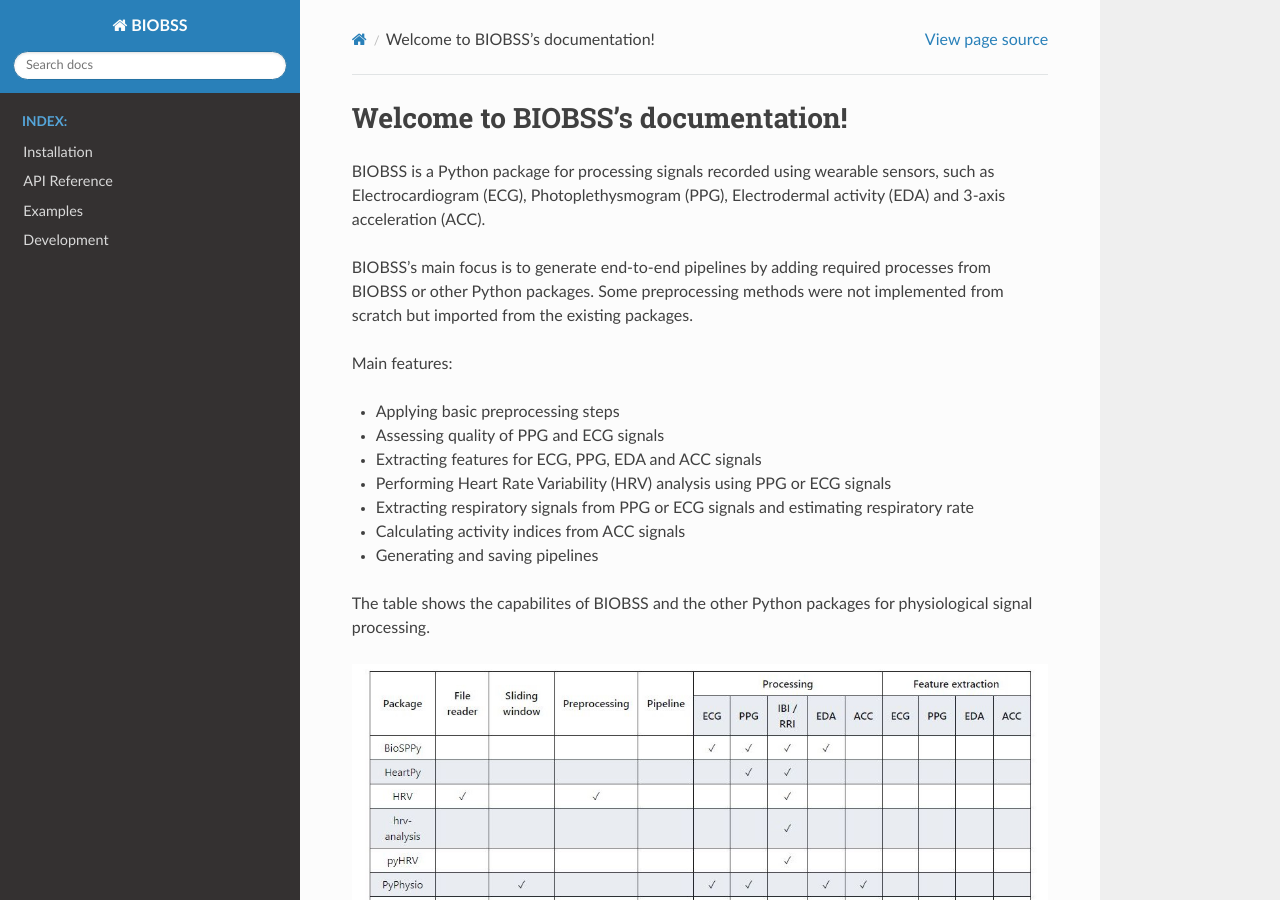
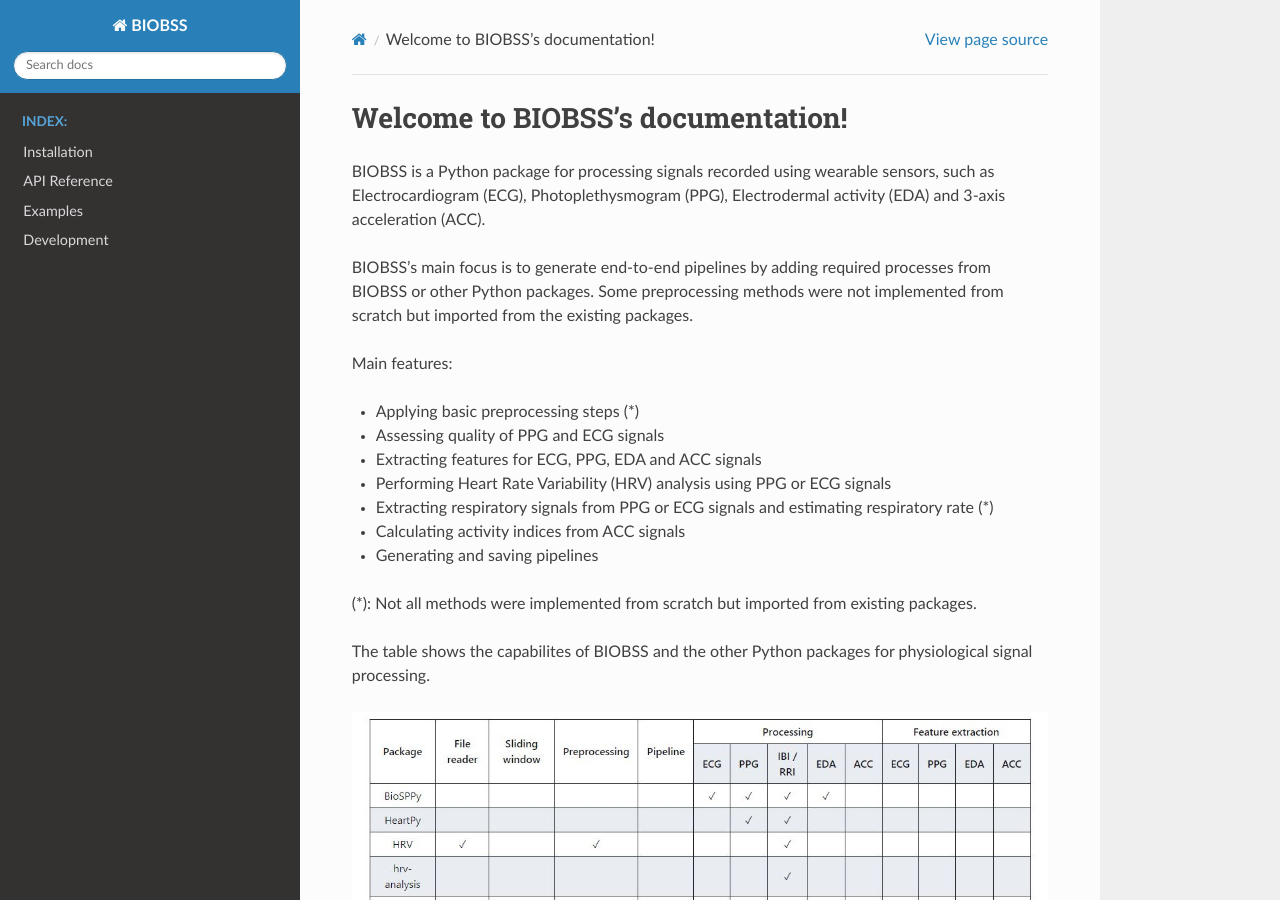
Before and after one commit to obss/BIOBSS, a Sphinx documentation site: the page built from docs/index.rst, in a window 1280 px wide and 900 px high. Built offline with Sphinx 7.4.7 and the Read the Docs theme 2.0.0, drawn with Linux system fonts in a browser that asks for light colours.

Commit message:
Update index.rst

```diff
--- a/docs/index.rst
+++ b/docs/index.rst
@@ -12,13 +12,15 @@
 
 Main features:
 
-* Applying basic preprocessing steps
+* Applying basic preprocessing steps (*)
 * Assessing quality of PPG and ECG signals
 * Extracting features for ECG, PPG, EDA and ACC signals
 * Performing Heart Rate Variability (HRV) analysis using PPG or ECG signals
-* Extracting respiratory signals from PPG or ECG signals and estimating respiratory rate
+* Extracting respiratory signals from PPG or ECG signals and estimating respiratory rate (*)
 * Calculating activity indices from ACC signals
 * Generating and saving pipelines
+
+(*): Not all methods were implemented from scratch but imported from existing packages.
 
 The table shows the capabilites of BIOBSS and the other Python packages for physiological signal processing.
 
```
